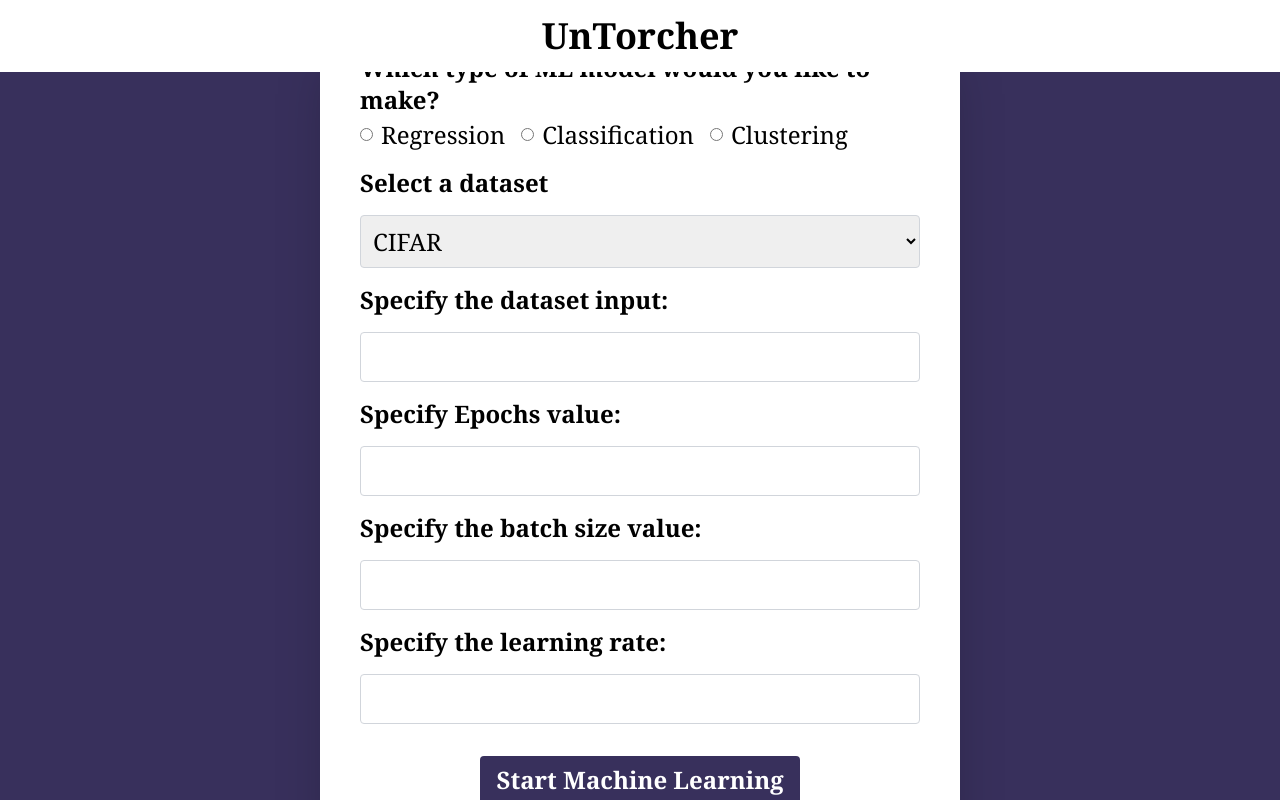
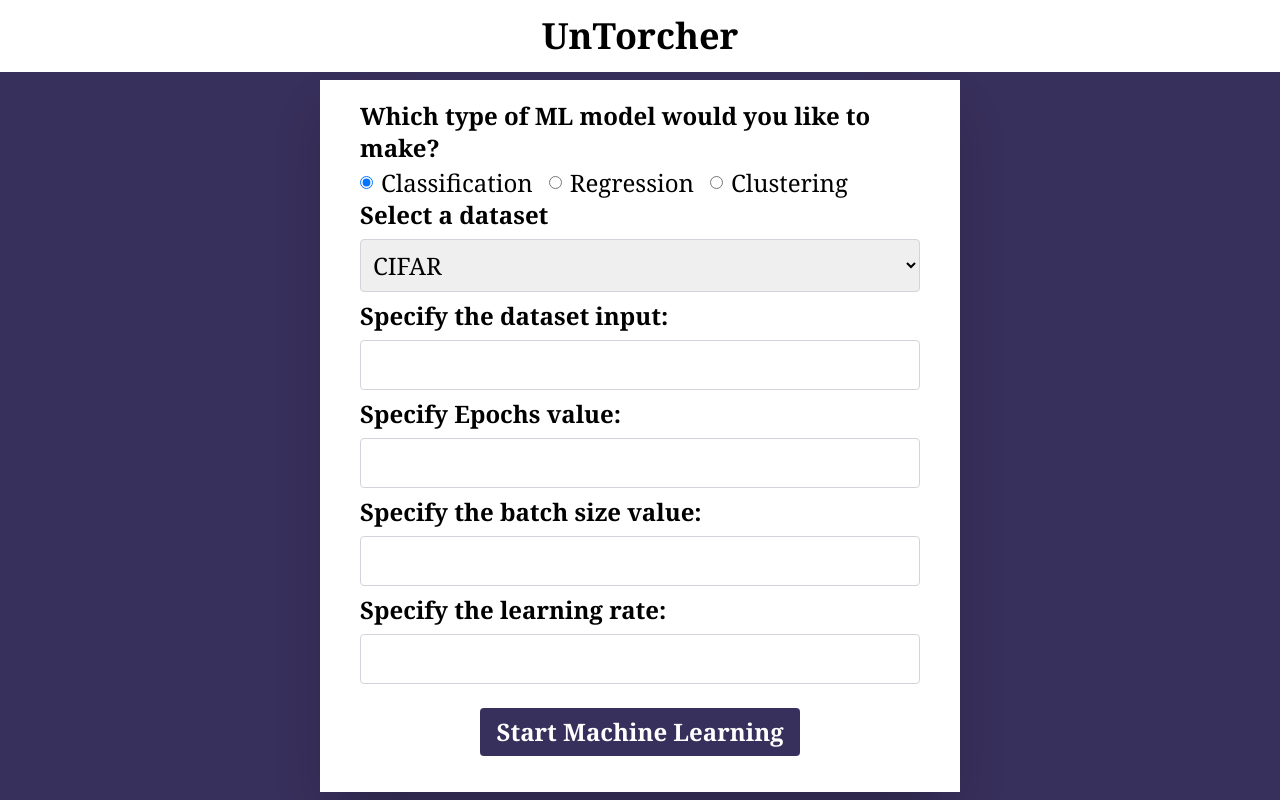
Before and after one commit to S-Threepio/PyTorch-NoCoder-FrontEnd, a React (Create React App) app: page / in a window 1280 px wide. Built offline with nearby package versions, Linux system fonts and the light colour scheme.

Commit message:
updated submit functionality and added data

```diff
--- a/src/App.tsx
+++ b/src/App.tsx
@@ -1,4 +1,4 @@
-import React from "react";
+import React, { ChangeEvent, useState } from "react";
 import logo from "./logo.svg";
 import RadioButtonComponent from "./components/radioButton";
 import { datasets } from "./data/datasets";
@@ -8,34 +8,80 @@ import { inputComponents } from "./data/inputComponents";
 import { NumberInputComponent } from "./components/numberInput";
 
 function App() {
+  // State variables to hold the selected/entered values
+  const [selectedModel, setSelectedModel] = useState<string | null>(
+    models[0].value
+  ); // Set the first model as the default
+  const [selectedDataset, setSelectedDataset] = useState<string | null>(
+    datasets[0].value
+  ); // Set the first dataset as the default
+  const [inputValues, setInputValues] = useState<String[]>([]);
+
+  // Callback functions to update the state variables
+  const handleModelChange = (event: ChangeEvent<HTMLInputElement>) => {
+    setSelectedModel(event.target.value);
+  };
+
+  const handleDatasetChange = (event: ChangeEvent<HTMLSelectElement>) => {
+    setSelectedDataset(event.target.value);
+  };
+
+  const handleInputChange = (index: number, value: String) => {
+    setInputValues((prevValues) => {
+      const updatedValues = [...prevValues];
+      updatedValues[index] = value;
+      return updatedValues;
+    });
+  };
+
+  // Function to handle the button click
+  const handleButtonClick = () => {
+    // Access the selected/entered values here
+    const [dataset, epochs, batch_size, learning_rate] = inputValues;
+    console.log("Selected Model:", selectedModel);
+    console.log("Selected Dataset:", selectedDataset);
+    console.log("Dataset:", dataset);
+    console.log("Epochs:", epochs);
+    console.log("Batch Size:", batch_size);
+    console.log("Learning Rate:", learning_rate);
+  };
+
   return (
     <div className="App flex flex-col h-screen">
       <div className="py-4 shadow-lg text-center text-4xl font-semibold">
         UnTorcher
       </div>
+
       <div className="overflow-auto bg-[#38305c] flex flex-col h-full justify-center items-center text-2xl">
         <div className="flex flex-col w-1/2 px-10 py-5 mx-auto shadow-2xl bg-white">
-          <form className="space-y-4">
           <RadioButtonComponent
             title="Which type of ML model would you like to make?"
             models={models}
+            onChange={handleModelChange}
+            model = {selectedModel}
           />
-            <DropdownComponent title={"Select a dataset"} datasets={datasets} />
+          <DropdownComponent
+            title={"Select a dataset"}
+            datasets={datasets}
+            onChange={handleDatasetChange}
+          />
           {inputComponents.map(({ title, type, pattern }, index) => (
             <NumberInputComponent
               title={title}
               pattern={pattern}
               type={type}
               key={index}
+              index={index}
+              onChange={(value) => handleInputChange(index, value)}
             />
           ))}
 
-            <div className="flex justify-center">
-              <button className="bg-[#38305c] transition-transform ease-in-out duration-200 font-semibold hover:bg-[#141121] hover:scale-105 text-white py-2 my-4 px-4 rounded">
+          <button
+            className="bg-[#38305c] w-max self-center transition-transform ease-in-out duration-200 font-semibold hover:bg-[#141121] hover:scale-105 text-white py-2 my-4 px-4 rounded"
+            onClick={handleButtonClick}
+          >
             Start Machine Learning
           </button>
-            </div>
-          </form>
         </div>
       </div>
     </div>
--- a/src/components/dropdown/index.tsx
+++ b/src/components/dropdown/index.tsx
@@ -2,11 +2,14 @@ import React, { FunctionComponent } from "react";
 import { DropdownComponentProps } from "./types";
 
 export const DropdownComponent: FunctionComponent<DropdownComponentProps> =
-  function ({ title, datasets }) {
+  function ({ title, datasets, onChange }) {
     return (
       <>
         <label className="block font-semibold">{title}</label>
-        <select className="block w-full border border-gray-300 rounded my-2 p-2">
+        <select
+          className="block w-full border border-gray-300 rounded my-2 p-2"
+          onChange={onChange}
+        >
           {datasets.map((dataset) => (
             <option key={dataset.value} value={dataset.value}>
               {dataset.label}
--- a/src/components/dropdown/types.tsx
+++ b/src/components/dropdown/types.tsx
@@ -1,4 +1,7 @@
+import { ChangeEvent, ChangeEventHandler } from "react";
+
 export type DropdownComponentProps = {
   title: string;
   datasets: { value: string; label: string }[];
+  onChange: (event: ChangeEvent<HTMLSelectElement>) => void;
 };
--- a/src/components/numberInput/index.tsx
+++ b/src/components/numberInput/index.tsx
@@ -1,9 +1,14 @@
-import React, { FunctionComponent, HTMLInputTypeAttribute } from "react";
+import React, { ChangeEvent, FunctionComponent } from "react";
 import { NumberInputComponentProps } from "./types";
 
 export const NumberInputComponent: FunctionComponent<
   NumberInputComponentProps
-> = ({ title, type, pattern }) => {
+> = ({ title, type, pattern, onChange, index }) => {
+  const handleInputChange = (event: ChangeEvent<HTMLInputElement>) => {
+    const value = event.target.value;
+    onChange(value, index);
+  };
+
   return (
     <>
       <label className="block font-semibold">{title}</label>
@@ -12,6 +17,7 @@ export const NumberInputComponent: FunctionComponent<
         pattern={pattern}
         inputMode="numeric"
         className="block w-full border border-gray-300 rounded my-2 p-2"
+        onChange={handleInputChange}
       />
     </>
   );
--- a/src/components/numberInput/types.tsx
+++ b/src/components/numberInput/types.tsx
@@ -1,7 +1,10 @@
-import { HTMLInputTypeAttribute } from "react";
+import { ChangeEvent, HTMLInputTypeAttribute } from "react";
+import { ChangeEventHandler } from "react";
 
 export type NumberInputComponentProps = {
   title: string;
   type: HTMLInputTypeAttribute;
   pattern: string;
+  index: number;
+  onChange: (value: string, index: number) => void;
 };
--- a/src/components/radioButton/index.tsx
+++ b/src/components/radioButton/index.tsx
@@ -1,20 +1,28 @@
-import React, { FunctionComponent } from "react";
+import { FunctionComponent } from "react";
 import { RadioButtonComponentProps } from "./types";
 
 const RadioButtonComponent: FunctionComponent<RadioButtonComponentProps> = ({
   title,
-  models: options,
+  models,
+  onChange,
+  model,
 }) => {
   return (
     <div>
       <label className="font-semibold">{title}</label>
       <div className="space-x-4">
-        {options.map((option) => (
+        {models.map((option) => (
           <label
             key={option.value}
             className="inline-flex justify-center items-center"
           >
-            <input type="radio" name="modelType" value={option.value} />
+            <input
+              type="radio"
+              name="modelType"
+              value={option.value}
+              onChange={onChange}
+              checked={option.value === model}
+            />
             <span className="ml-2">{option.label}</span>
           </label>
         ))}
--- a/src/components/radioButton/types.tsx
+++ b/src/components/radioButton/types.tsx
@@ -1,4 +1,8 @@
+import { ChangeEvent, ChangeEventHandler } from "react";
+
 export type RadioButtonComponentProps = {
   title: string;
   models: { value: string; label: string }[];
+  onChange: (event: ChangeEvent<HTMLInputElement>) => void;
+  model: String | null;
 };
--- a/src/data/inputComponents.tsx
+++ b/src/data/inputComponents.tsx
@@ -1,6 +1,6 @@
 import { NumberInputComponentProps } from "../components/numberInput/types";
 
-export const inputComponents: NumberInputComponentProps[] = [
+export const inputComponents = [
   {
     title: "Specify the dataset input:",
     type: "number",
--- a/src/data/models.tsx
+++ b/src/data/models.tsx
@@ -1,11 +1,11 @@
 export const models = [
+  {
+    value: "classification",
+    label: "Classification",
+  },
   {
     value: "regression",
     label: "Regression",
-  },
-  {
-    value: "classification",
-    label: "Classification",
   },
   {
     value: "clustering",
```
Lines whose indentation alone changed are shown as unchanged.
